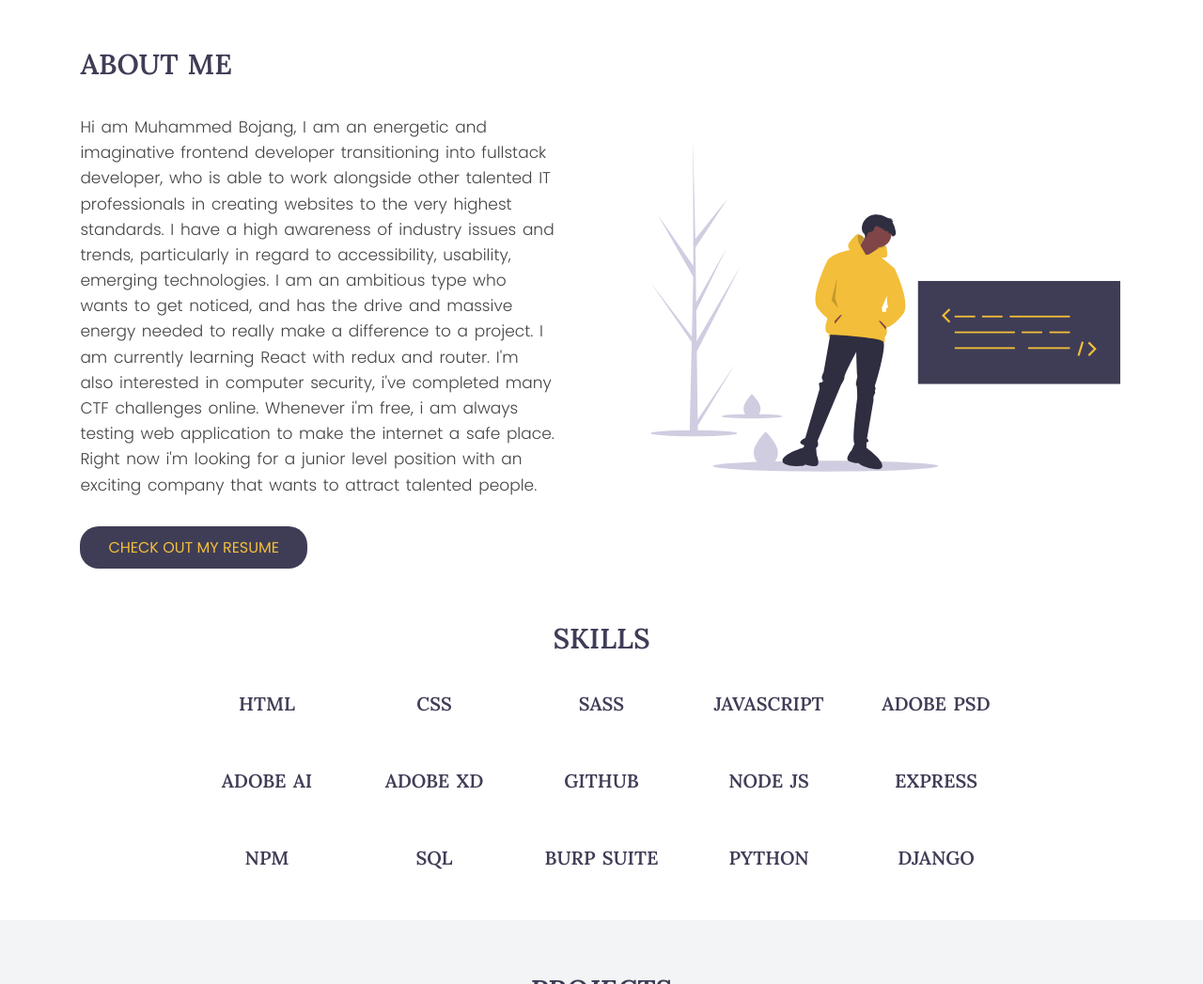
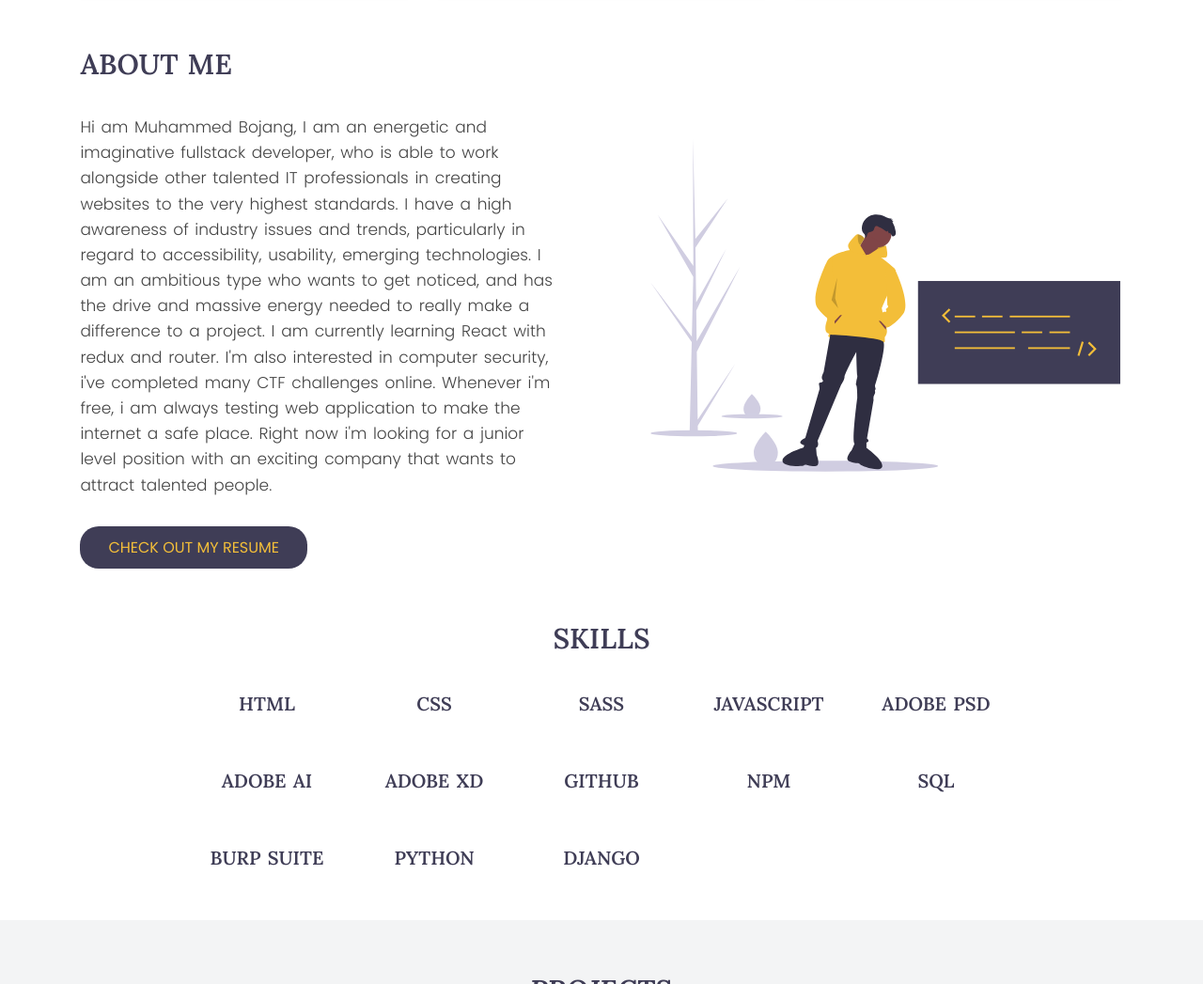
Before and after one commit to zerobug110/muhammed-portfolio, a website: page index.html in a window 1280 px wide. Shown: the part 1200-2247 px from the top of the page at 94% size. Drawn offline with Linux system fonts and the light colour scheme.

Commit message:
update the skills

```diff
--- a/index.html
+++ b/index.html
@@ -97,7 +97,7 @@
             <h2 class="section-heading about-sec-heading">about me</h2>
             <p class="about__description">
                 Hi am Muhammed Bojang,
-                I am an energetic and imaginative frontend developer transitioning into fullstack developer, who is able to work alongside other talented IT professionals in creating websites to the very highest standards. I have a high awareness of industry issues and trends, particularly in regard to accessibility, usability, emerging technologies. I am an ambitious type who wants to get noticed, and has the drive and massive energy needed to really make a difference to a project. I am currently learning React with redux and router. I'm also interested in computer security, i've completed many CTF challenges online. Whenever i'm free, i am always testing web application to make the internet a safe place. Right now i'm looking for a junior level position with an exciting company that wants to attract talented people.
+                I am an energetic and imaginative fullstack developer, who is able to work alongside other talented IT professionals in creating websites to the very highest standards. I have a high awareness of industry issues and trends, particularly in regard to accessibility, usability, emerging technologies. I am an ambitious type who wants to get noticed, and has the drive and massive energy needed to really make a difference to a project. I am currently learning React with redux and router. I'm also interested in computer security, i've completed many CTF challenges online. Whenever i'm free, i am always testing web application to make the internet a safe place. Right now i'm looking for a junior level position with an exciting company that wants to attract talented people.
             </p>
             <a href="muhammed-bojang-cv.pdf" target="blank" class="cv__link">
                 <button class=" cv">Check out my resume</button>
@@ -119,8 +119,6 @@
             <p class="skills__tech">adobe ai</p>
             <p class="skills__tech">adobe xd</p>
             <p class="skills__tech">github</p>
-            <p class="skills__tech">node js</p>
-            <p class="skills__tech">express</p>
             <p class="skills__tech">npm</p>
             <p class="skills__tech">sql</p>
             <p class="skills__tech">burp suite</p>
```
